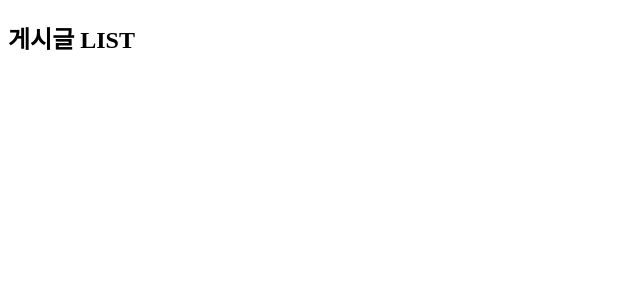
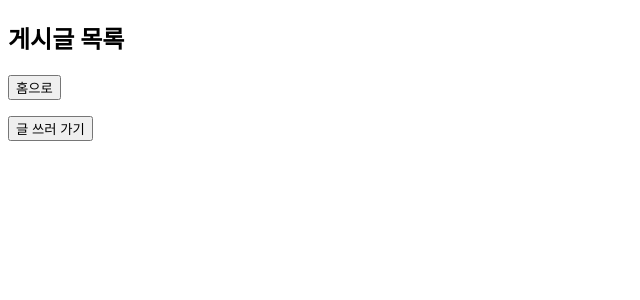
Before and after one commit to hseoy05/FourthAssignment, a React (Vite) app in the folder frontend/vite-project/: page /read/list in a window 1280 px wide. Shown: the top 300 px of the page, without its empty margins (0-640 px from the left). Built offline with nearby package versions, Linux system fonts and the light colour scheme.

Commit message:
frontend-react end

```diff
--- a/frontend/vite-project/src/pages/Read/List.jsx
+++ b/frontend/vite-project/src/pages/Read/List.jsx
@@ -2,14 +2,15 @@ import {React, useEffect, useState} from 'react';
 import {useNavigate} from 'react-router-dom';
 
 const List = () => {
+    const navigate = useNavigate();
 
-    return(
-        <>
+    return (
         <div>
-            <h2>게시글 LIST</h2>
+            <h2>게시글 목록</h2>
+            <p><button onClick={() => navigate('/')}>홈으로</button></p>
+            <p><button onClick={() => navigate('/create/writecontent')}>글 쓰러 가기</button></p>
         </div>
-        </>
-    )
+    );
 };
 
 export default List;
```
